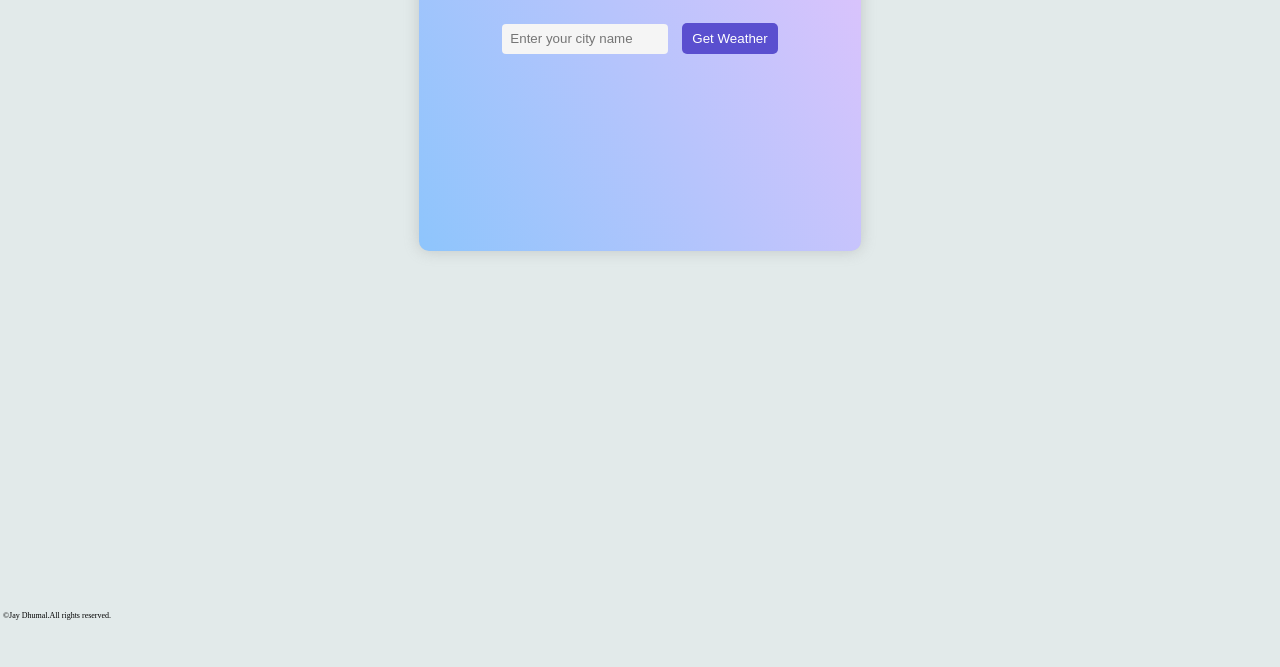
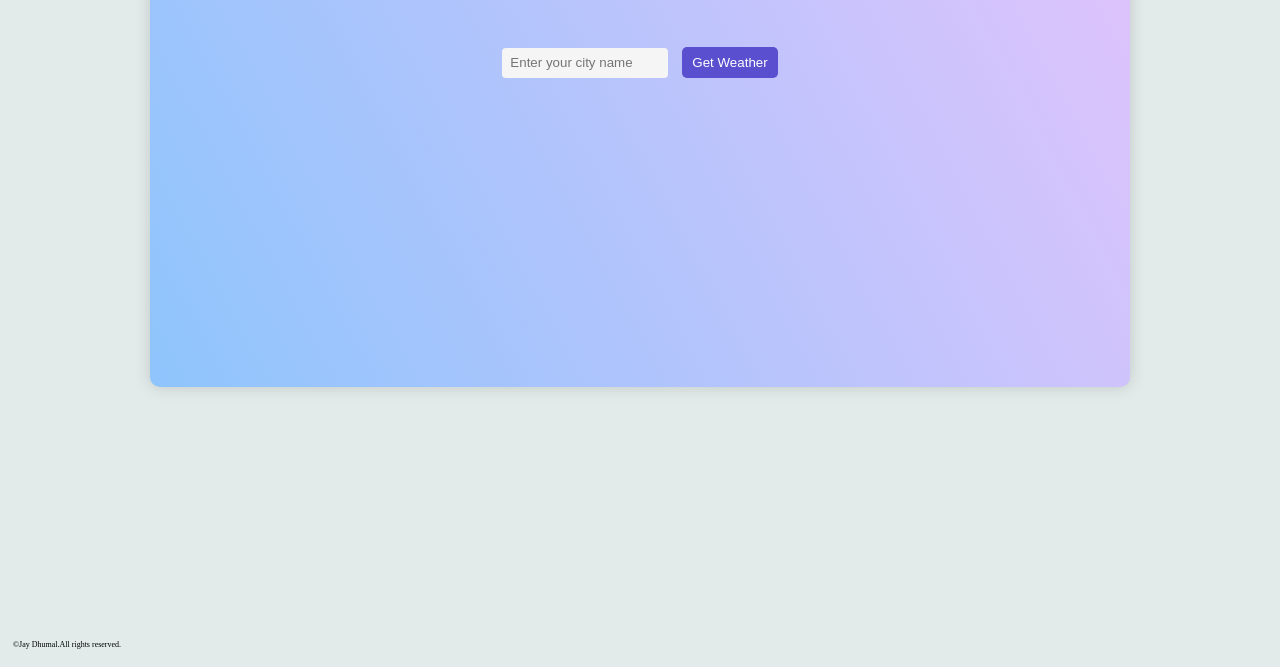
Before and after one commit to jaydhumal23/Weather-app, a plain HTML site: page index.html in a window 1280 px wide. Shown: the part 133-800 px from the top of the page. Drawn offline with Linux system fonts and the light colour scheme.

Commit message:
minor changes

```diff
--- a/index.html
+++ b/index.html
@@ -1,17 +1,16 @@
 <!DOCTYPE html>
 <html lang="en">
+
 <head>
   <meta charset="UTF-8" />
   <meta name="viewport" content="width=device-width, initial-scale=1.0" />
   <title>Weather App</title>
   <link rel="stylesheet" href="style.css" />
-    <link
-      rel="shortcut icon"
-      href="./assets/favicon_io/favicon-32x32.png"
-      type="image/x-icon"
-    />
+  <link rel="shortcut icon" href="./assets/favicon_io/favicon-32x32.png" type="image/x-icon" />
 </head>
+
 <body>
+  <div class="container0">
     <div class="container">
       <h2>Weather App</h2>
       <br />
@@ -20,10 +19,13 @@
       <button id="btn-weather">Get Weather</button>
       <p id="weather-output"></p>
     </div>
+
+  </div>
   <div class="end">
     <p>&copy;Jay Dhumal.All rights reserved.</p>
   </div>
 
   <script src="script.js"></script>
 </body>
+
 </html>
--- a/style.css
+++ b/style.css
@@ -3,23 +3,32 @@ body {
   padding: 0;
   overflow: hidden;
   background-color: #d1dede9c;
+  text-align: center;
+}
+.container0{
+  margin: auto;
+  width: 60vw;
+  height: 60vh;
+  padding: 10px;
+  display: flex;
+  justify-content: center;
+  align-items: center;
+
 }
 .container {
-  margin: 20px auto;
-  text-align: center;
-  width: 33vw;
-  min-height: 43vh;
+  width: 45vw;
+  height: 50vh;
   background-color: #8ec5fc;
   background-image: linear-gradient(62deg, #8ec5fc 0%, #e0c3fc 100%);
 
   padding: 10px;
   box-shadow: 0px 0px 15px rgba(128, 128, 128, 0.334);
   border-radius: 10px;
-  transition: all 0.3s;
+  transition: all 0.6s;
 }
 .container:hover {
-  width: 34vw;
-  min-height: 44vh;
+  width: 46vw;
+  height: 51vh;
 }
 #btn-weather {
   margin-left: 10px;
@@ -45,6 +54,7 @@ body {
   color: #5a4fcf;
 }
 #city-name {
+  margin-bottom: 20px;
   max-width: 150px;
   background-color: #f5f5f5;
   color: #242424;
@@ -63,5 +73,26 @@ body {
 .end {
   margin-left: 3px;
   font-size: 0.5rem;
-  margin-top: 360px;
+  position: absolute;
+  bottom: 0;
+  margin-top: 230px;
+  padding: 10px;
 }
+
+@media (max-width:1400px){
+  .container0{
+    width: 80vw;
+    height: 68vh;
+  }
+  .container{
+    width: 75vw;
+    height: 57vh;
+
+    transition: all 0.4s;
+
+  }
+  .container:hover{
+    width: 76vw;
+    height: 58vh;
+  }
+}
```
Lines whose indentation alone changed are shown as unchanged.
